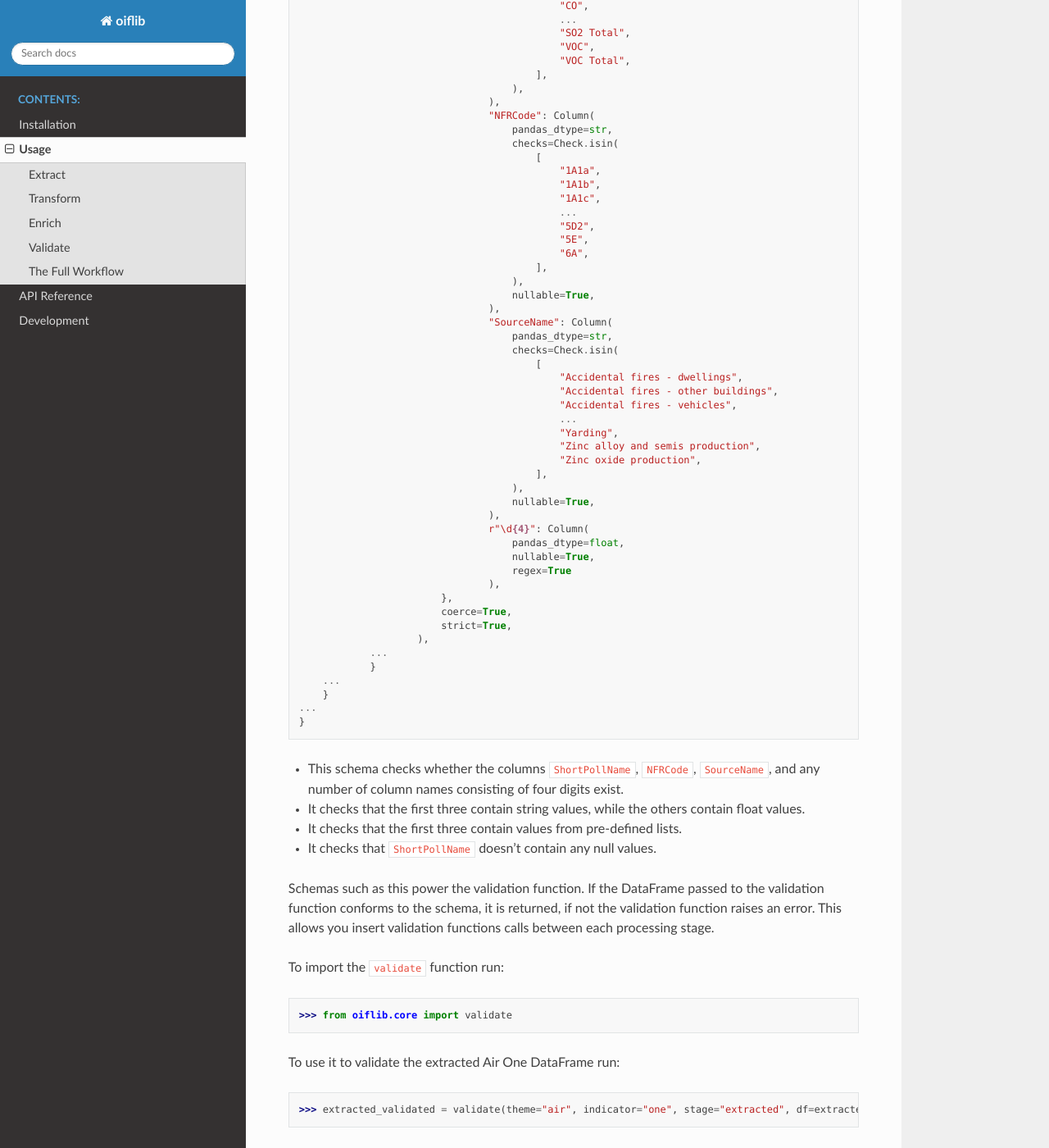
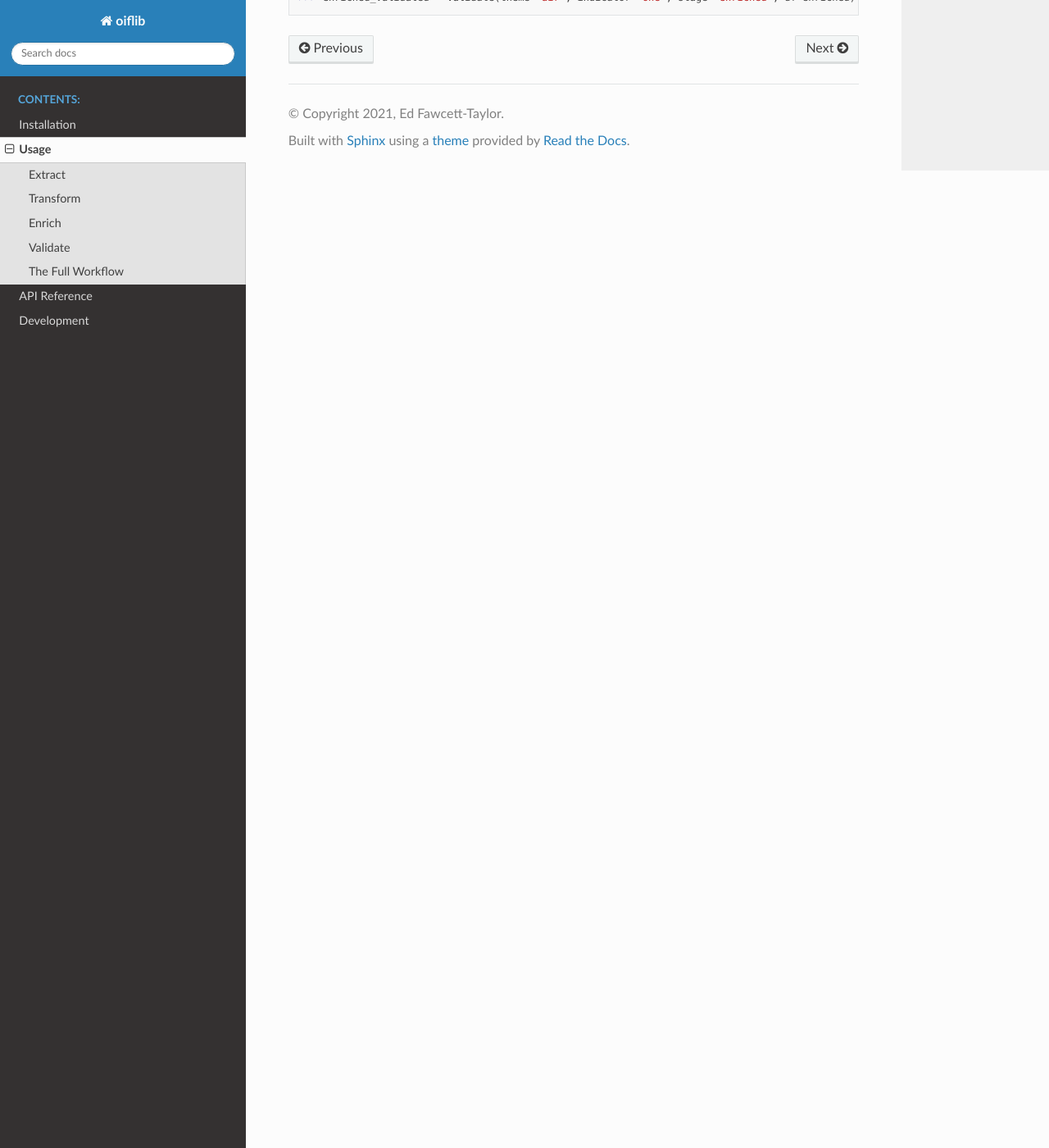
Before and after one commit to Defra-Data-Science-Centre-of-Excellence/oiflib, a Sphinx documentation site: the page built from docs/source/usage.rst, in a window 1280 px wide and 1400 px high, scrolled down 1890 px. Shown: the whole window at 82% size. Built offline with Sphinx 7.4.7 and the Read the Docs theme 2.0.0, drawn with Linux system fonts in a browser that asks for light colours; some of the changed text lies outside the part shown.

Commit message:
update docs

```diff
--- a/docs/source/usage.rst
+++ b/docs/source/usage.rst
@@ -8,6 +8,7 @@
 -------
 
 .. automodule:: oiflib.extract
+    :noindex:
 
 Transform
 ---------
@@ -53,104 +54,9 @@
 Validate
 --------
 
-The library uses the pandera_ package for schema-based data validation.
+.. automodule:: oiflib.validate
+    :noindex:
 
-.. _pandera: https://pandera.readthedocs.io/
-
-It provides a generic :ref:`validate_function` function that validates a given DataFrame against a
-schema for a given **theme**, **indicator**, and processing **stage**
-
-The schema contains information about a DataFrame's columns. It define the column names,
-data-types, and allow you to check the values against various constraints.
-
-For example, the schema of the extracted Air One DataFrame contains the following information:
-
-::
-
-    {
-        "air": {
-                "one": {
-                        "extracted": DataFrameSchema(
-                            columns={
-                                    "ShortPollName": Column(
-                                        pandas_dtype=str,
-                                        checks=Check.isin(
-                                            [
-                                                "B[a]p",
-                                                "B[a]p Total",
-                                                "CO",
-                                                ...
-                                                "SO2 Total",
-                                                "VOC",
-                                                "VOC Total",
-                                            ],
-                                        ),
-                                    ),
-                                    "NFRCode": Column(
-                                        pandas_dtype=str,
-                                        checks=Check.isin(
-                                            [
-                                                "1A1a",
-                                                "1A1b",
-                                                "1A1c",
-                                                ...
-                                                "5D2",
-                                                "5E",
-                                                "6A",
-                                            ],
-                                        ),
-                                        nullable=True,
-                                    ),
-                                    "SourceName": Column(
-                                        pandas_dtype=str,
-                                        checks=Check.isin(
-                                            [
-                                                "Accidental fires - dwellings",
-                                                "Accidental fires - other buildings",
-                                                "Accidental fires - vehicles",
-                                                ...
-                                                "Yarding",
-                                                "Zinc alloy and semis production",
-                                                "Zinc oxide production",
-                                            ],
-                                        ),
-                                        nullable=True,
-                                    ),
-                                    r"\d{4}": Column(
-                                        pandas_dtype=float,
-                                        nullable=True,
-                                        regex=True
-                                    ),
-                            },
-                            coerce=True,
-                            strict=True,
-                        ),
-                ...
-                }
-        ...
-        }
-    ...
-    }
-
-- This schema checks whether the columns ``ShortPollName``, ``NFRCode``, ``SourceName``, and any
-  number of column names consisting of four digits exist.
-- It checks that the first three contain string values, while the others contain float
-  values.
-- It checks that the first three contain values from pre-defined lists.
-- It checks that ``ShortPollName`` doesn't contain any null values.
-
-Schemas such as this power the validation function. If the DataFrame passed to the
-validation function conforms to the schema, it is returned, if not the validation
-function raises an error. This allows you insert validation functions calls between
-each processing stage.
-
-To import the ``validate`` function run:
-
->>> from oiflib.core import validate
-
-To use it to validate the extracted Air One DataFrame run:
-
->>> extracted_validated = validate(theme="air", indicator="one", stage="extracted", df=extracted)
 
 The Full Workflow
 -----------------
```
Also changed, not shown: docs/source/api.rst (+4 -5 lines).
